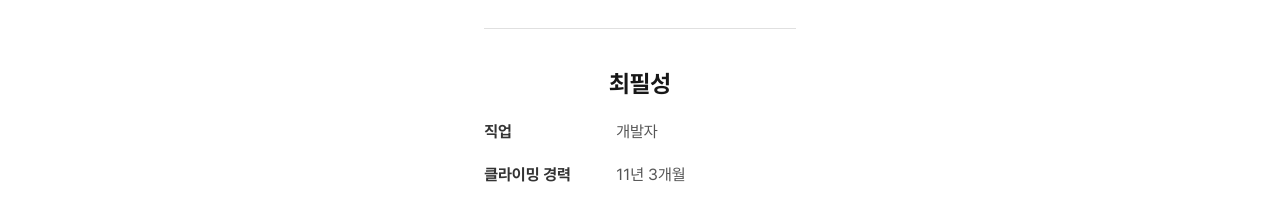
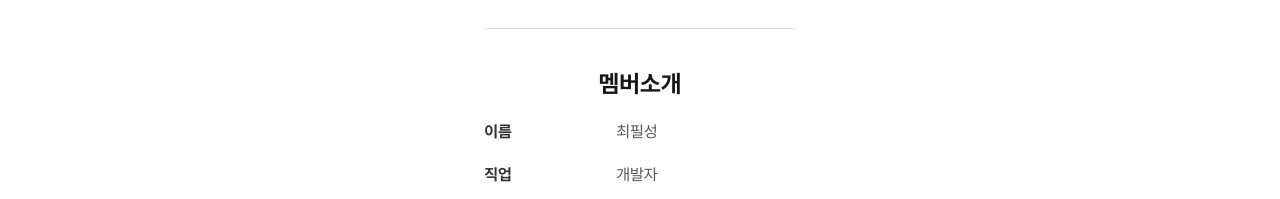
Before and after one commit to yourbran/bmonz-crew, a Next.js app: page /crew/1 in a window 1280 px wide. Shown: the part 290-489 px from the top of the page. Built offline with nearby package versions, Linux system fonts and the light colour scheme; a web font is replaced by a local one.

Commit message:
개발발

```diff
--- a/src/app/crew/[id]/page.tsx
+++ b/src/app/crew/[id]/page.tsx
@@ -103,8 +103,12 @@ export default function CrewDetail() {
         {/* 인물 기본정보 섹션 */}
         <div className={styles.section}>
           <div className={styles.basicInfo}>
-            <h1>{crew.name}</h1>
+            <h2>멤버소개</h2>
             <div className={styles.infoList}>
+              <div className={styles.infoItem}>
+                <span className={styles.infoLabel}>이름</span>
+                <span className={styles.infoValue}>{crew.name}</span>
+              </div>
               <div className={styles.infoItem}>
                 <span className={styles.infoLabel}>직업</span>
                 <span className={styles.infoValue}>{crew.occupation}</span>
```
